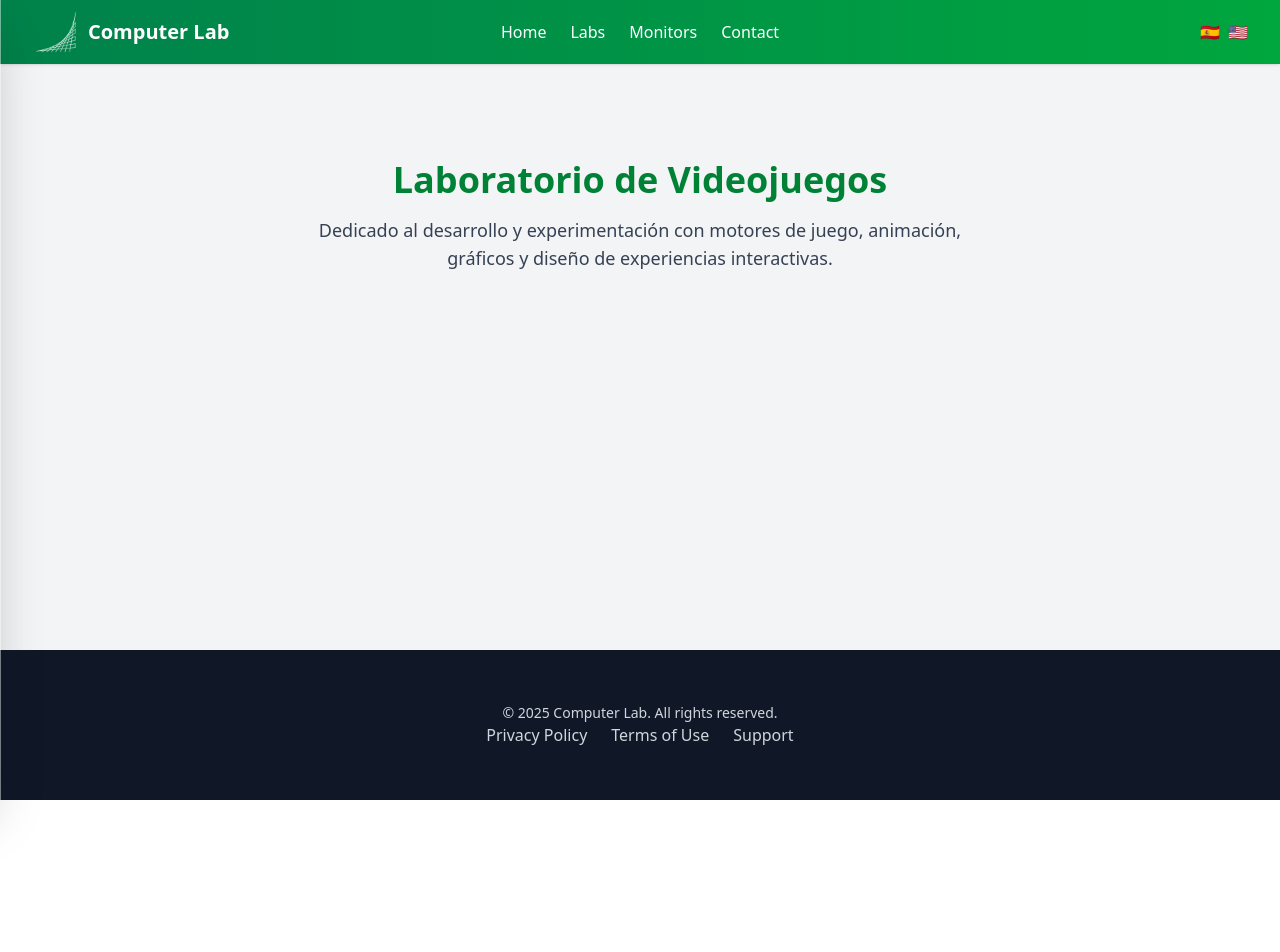
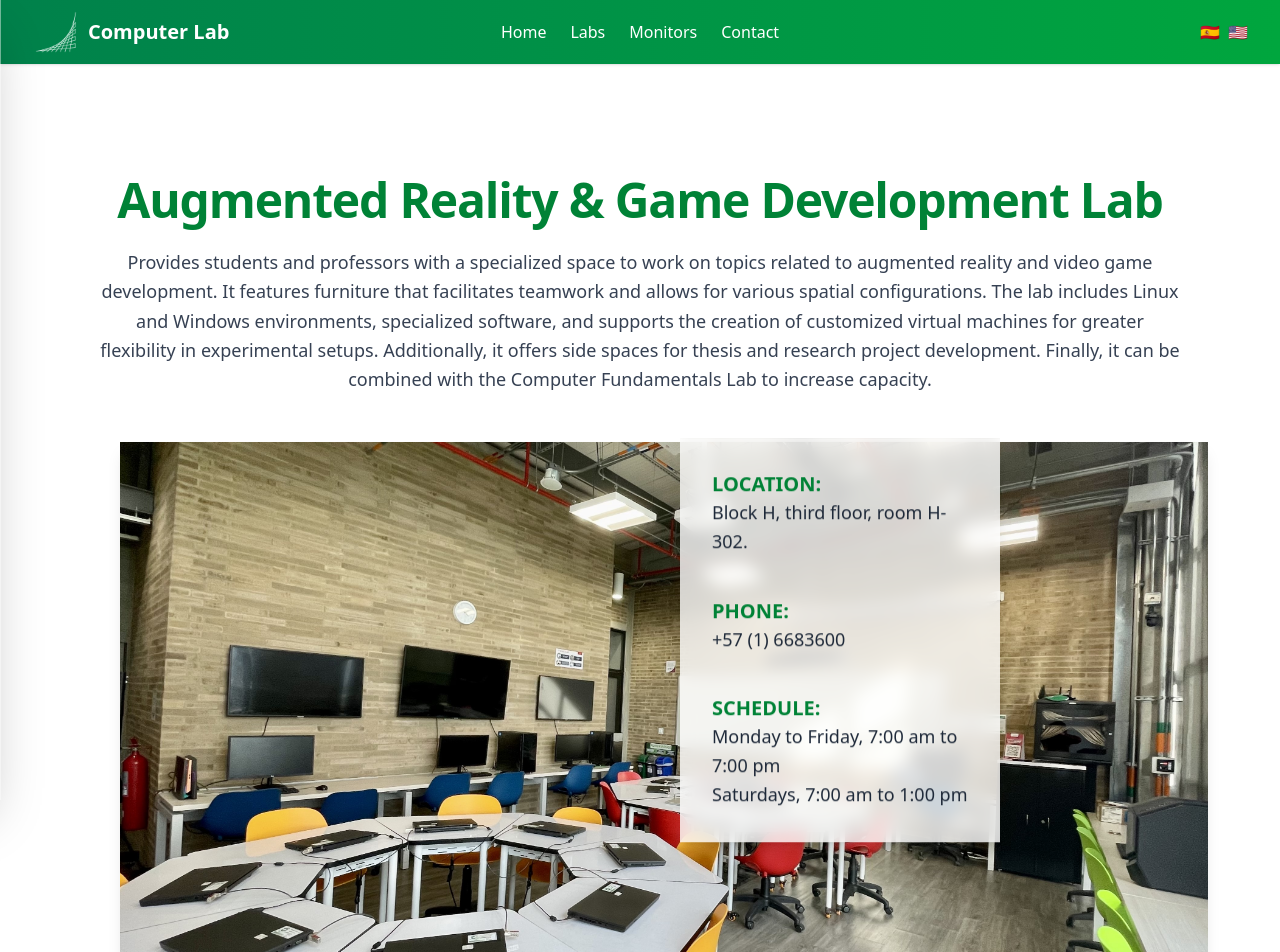
Before and after one commit to Meperd0wnas/Pagina, a React (Vite) app: page /labs/videojuegos in a window 1280 px wide. Shown: the top 952 px of the page. Before the commit the page ends 800 px from the top, so only its background shows below. Built offline with nearby package versions, Linux system fonts and the light colour scheme.

Commit message:
pagina lab de videojuegos

```diff
--- a/src/locales/en.json
+++ b/src/locales/en.json
@@ -30,7 +30,13 @@
     "interactiva_description": "This classroom promotes the application of new teaching and learning methodologies focused on students. It also offers a specialized space for group work and engineering project development.",
     "interactiva_location": "Building C, second floor, room C1-204.",
     "interactiva_schedule1": "Monday to Friday 7:00 am to 7:00 pm (continuous session)",
-    "interactiva_schedule2": "Saturday 7:00 am to 1:00 pm"
+    "interactiva_schedule2": "Saturday 7:00 am to 1:00 pm",
+
+    "videojuegos_description": "Provides students and professors with a specialized space to work on topics related to augmented reality and video game development. It features furniture that facilitates teamwork and allows for various spatial configurations. The lab includes Linux and Windows environments, specialized software, and supports the creation of customized virtual machines for greater flexibility in experimental setups. Additionally, it offers side spaces for thesis and research project development. Finally, it can be combined with the Computer Fundamentals Lab to increase capacity.",
+    "videojuegos_location": "Block H, third floor, room H-302.",
+    "videojuegos_phone": "+57 (1) 6683600 Ext: 323",
+    "videojuegos_schedule1": "Monday to Friday, 7:00 am to 7:00 pm",
+    "videojuegos_schedule2": "Saturdays, 7:00 am to 1:00 pm"
   },
 
   "navbar": {
--- a/src/locales/es.json
+++ b/src/locales/es.json
@@ -31,7 +31,13 @@
     "interactiva_description": "Esta aula busca favorecer la aplicación de nuevas metodologías de enseñanza/aprendizaje centradas en el estudiante. Además, ofrece a estudiantes y profesores un espacio especializado para trabajos en grupo y desarrollo de proyectos de ingeniería.",
     "interactiva_location": "Bloque C segundo piso, salón C1-204.",
     "interactiva_schedule1": "Lunes a viernes 7:00 am a 7:00 pm (jornada continua)",
-    "interactiva_schedule2": "Sábados 7:00 am a 1:00 pm"
+    "interactiva_schedule2": "Sábados 7:00 am a 1:00 pm",
+
+    "videojuegos_description": "Ofrece a estudiantes y profesores del Programa un espacio especializado para trabajo en temas relacionados con realidad aumentada y desarrollo de videojuegos. Cuenta con un mobiliario que facilita el trabajo en equipo permitiendo generar ambientes con diferentes distribuciones. Dispone de entornos Linux y Windows, así como software especializado, y permite la creación de máquinas virtuales personalizadas para dar mayor flexibilidad a los montajes requeridos. Además, cuenta con espacios laterales que pueden ser utilizados para desarrollo de proyectos de grado e investigación. Finalmente, se puede unir con el Laboratorio de Fundamentos de Computación para aumentar su capacidad.",
+    "videojuegos_location": "Bloque H tercer piso, salón H-302.",
+    "videojuegos_phone": "+57 (1) 6683600 Ext: 323",
+    "videojuegos_schedule1": "Lunes a viernes 7:00 am a 7:00 pm",
+    "videojuegos_schedule2": "Sábados 7:00 am a 1:00 pm"
   },
 
   "navbar": {
--- a/src/pages/labs/VideojuegosPage.jsx
+++ b/src/pages/labs/VideojuegosPage.jsx
@@ -1,14 +1,84 @@
-import React from "react";
+import React, { useEffect } from "react";
+import { motion } from "framer-motion";
+import { useTranslation } from "react-i18next";
 
 export default function VideojuegosPage() {
+  const { t } = useTranslation();
+
+  useEffect(() => {
+    document.title = `${t("labs.videojuegos")} - Escuela Colombiana de Ingeniería Julio Garavito`;
+  }, [t]);
+
   return (
-    <div className="pt-24 px-6 text-center">
-      <h1 className="text-4xl font-bold text-green-700 mb-4">
-        Laboratorio de Videojuegos
-      </h1>
-      <p className="text-lg text-gray-700 max-w-2xl mx-auto">
-        Dedicado al desarrollo y experimentación con motores de juego, animación, gráficos y diseño de experiencias interactivas.
-      </p>
-    </div>
+    <motion.section
+      className="relative min-h-screen pt-28 px-6 md:px-16 lg:px-24 bg-white text-gray-800 overflow-hidden"
+      initial={{ opacity: 0 }}
+      animate={{ opacity: 1 }}
+      transition={{ duration: 1 }}
+    >
+      {/* Título */}
+      <motion.h1
+        className="text-4xl md:text-5xl font-bold text-green-700 text-center mb-6 tracking-tight"
+        initial={{ y: -30, opacity: 0 }}
+        animate={{ y: 0, opacity: 1 }}
+        transition={{ duration: 0.8, ease: "easeOut" }}
+      >
+        {t("labs.videojuegos")}
+      </motion.h1>
+
+      {/* Descripción */}
+      <motion.p
+        className="text-lg text-gray-700 max-w-7xl mx-auto text-center mb-12 leading-relaxed"
+        initial={{ opacity: 0, y: 20 }}
+        animate={{ opacity: 1, y: 0 }}
+        transition={{ delay: 0.3, duration: 1 }}
+      >
+        {t("descriptions.videojuegos_description")}
+      </motion.p>
+
+      {/* Imagen centrada */}
+      <motion.div
+        className="flex justify-center mb-16 translate-x-6"  // mueve un poco la imagen a la derecha
+        initial={{ opacity: 0, y: 30 }}
+        animate={{ opacity: 1, y: 0 }}
+        transition={{ delay: 0.6, duration: 1 }}
+      >
+        <img
+          src="/images/labs/videojuegos.jpg"
+          alt={t("labs.videojuegos")}
+          className="w-full max-w-6xl h-auto object-cover shadow-lg"
+        />
+      </motion.div>
+
+      {/* Columna lateral con la información */}
+      <motion.div
+        className="absolute top-1/2 right-70 transform -translate-y-1/2 bg-white/80 backdrop-blur-sm p-8 shadow-lg w-80 text-lg leading-relaxed space-y-10"
+        initial={{ opacity: 0, x: 50 }}
+        animate={{ opacity: 1, x: 0 }}
+        transition={{ delay: 0.8, duration: 1 }}
+      >
+        <div>
+          <p className="font-semibold text-green-700 uppercase text-xl">
+            {t("labels.location")}:
+          </p>
+          <p>{t("descriptions.videojuegos_location")}</p>
+        </div>
+
+        <div>
+          <p className="font-semibold text-green-700 uppercase text-xl">
+            {t("labels.phone")}:
+          </p>
+          <p>+57 (1) 6683600</p>
+        </div>
+
+        <div>
+          <p className="font-semibold text-green-700 uppercase text-xl">
+            {t("labels.schedule")}:
+          </p>
+          <p>{t("descriptions.videojuegos_schedule1")}</p>
+          <p>{t("descriptions.videojuegos_schedule2")}</p>
+        </div>
+      </motion.div>
+    </motion.section>
   );
 }
```
